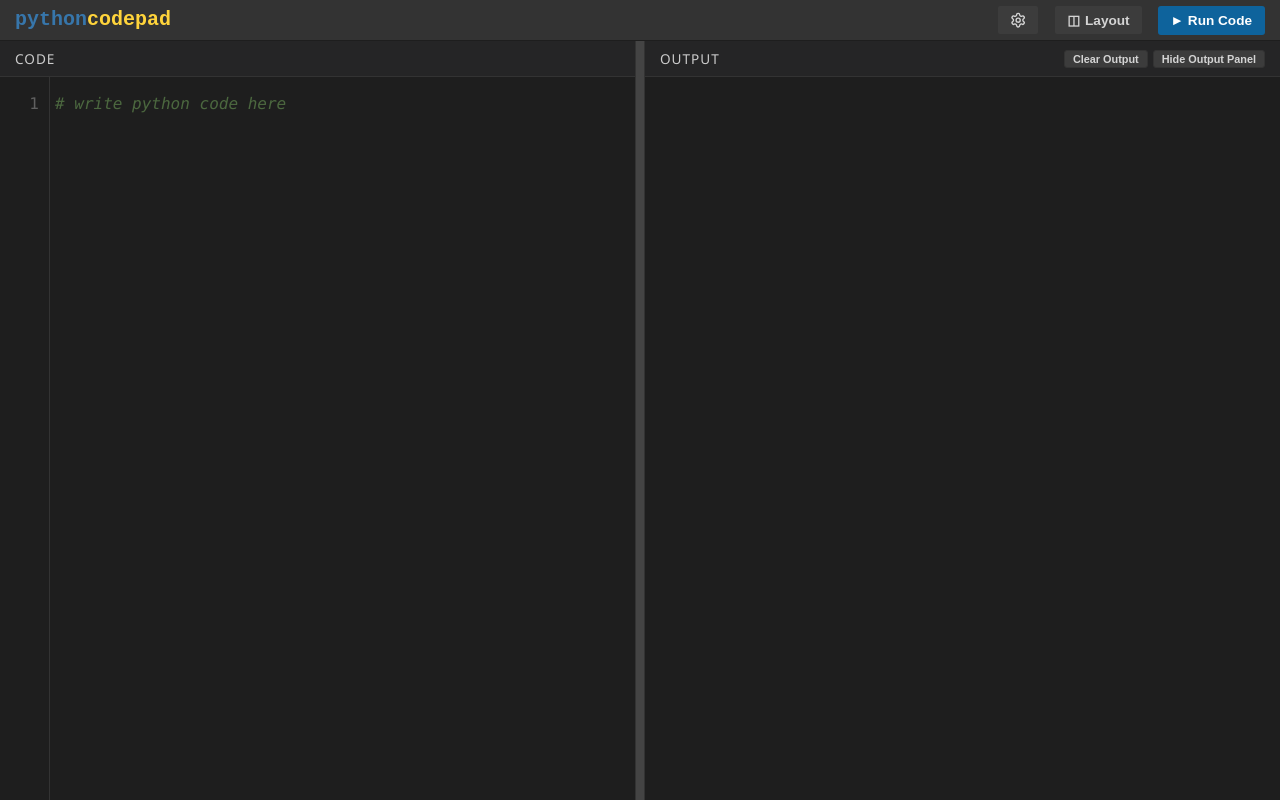
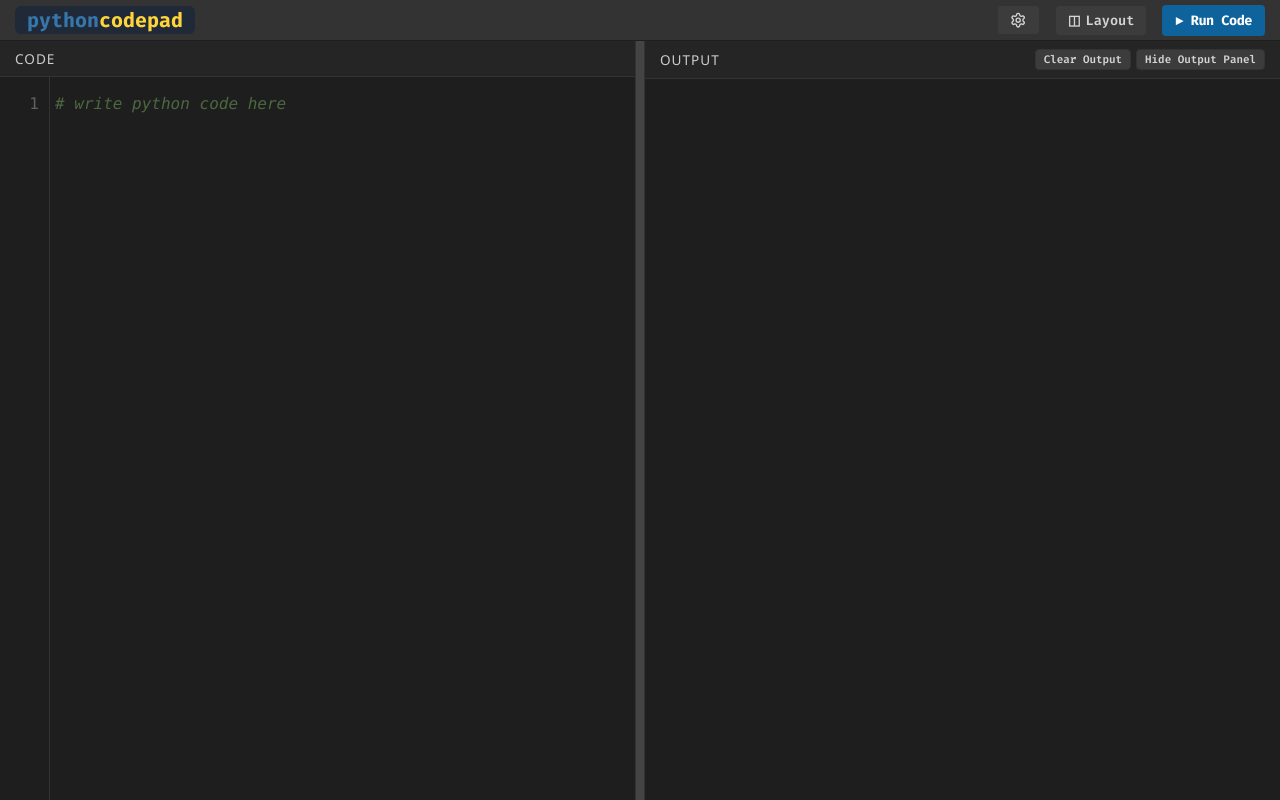
Before and after one commit to pughlu/pyco-pad, a website built with Vite: page index.html in a window 1280 px wide. Built offline with nearby package versions, Linux system fonts and the light colour scheme.

Commit message:
feat: add site favicons, Fira Code font, and update logo and button styles

```diff
--- a/index.html
+++ b/index.html
@@ -5,6 +5,15 @@
   <meta charset="UTF-8" />
   <meta name="viewport" content="width=device-width, initial-scale=1.0" />
   <title>Python Code Editor</title>
+  <!-- Favicons -->
+  <link rel="icon" type="image/svg+xml" href="/favicon.svg" />
+  <link rel="icon" type="image/png" sizes="32x32" href="/favicon-32x32.png">
+  <link rel="icon" type="image/png" sizes="16x16" href="/favicon-16x16.png">
+  <link rel="apple-touch-icon" sizes="180x180" href="/apple-touch-icon.png">
+  <!-- Fonts -->
+  <link rel="preconnect" href="https://fonts.googleapis.com">
+  <link rel="preconnect" href="https://fonts.gstatic.com" crossorigin>
+  <link href="https://fonts.googleapis.com/css2?family=Fira+Code:wght@400;600;700&display=swap" rel="stylesheet">
   <!-- Load Skulpt for Python Execution -->
   <script src="https://cdn.jsdelivr.net/npm/skulpt@1.2.0/dist/skulpt.min.js"></script>
   <script src="https://cdn.jsdelivr.net/npm/skulpt@1.2.0/dist/skulpt-stdlib.js"></script>
--- a/src/style.css
+++ b/src/style.css
@@ -124,6 +124,9 @@ html {
   font-size: 1.25em;
   letter-spacing: 0px;
   line-height: 1;
+  background-color: #1f2937;
+  padding: 4px 12px;
+  border-radius: 6px;
 }
 
 .pyco-logo-py {
@@ -315,8 +318,9 @@ html {
 button {
   border: 1px solid var(--border-color);
   padding: 6px 12px;
-  border-radius: 3px;
+  border-radius: 4px;
   cursor: pointer;
+  font-family: "Fira Code", monospace, sans-serif;
   font-size: 0.85em;
   font-weight: 600;
   transition: all 0.2s ease;
@@ -334,7 +338,13 @@ body.theme-hc button {
 button:hover { background-color: var(--btn-bg-hover); }
 button:disabled { opacity: 0.5; cursor: not-allowed; }
 
-.btn-run, .btn-show-output { background-color: var(--btn-primary); color: #fff; border-color: transparent;}
+.btn-run, .btn-show-output {
+  background-color: var(--btn-primary);
+  color: #fff;
+  border-color: transparent;
+  font-weight: 700;
+  letter-spacing: -0.5px;
+}
 .btn-run:hover, .btn-show-output:hover { background-color: var(--btn-primary-hover); }
 
 body.theme-hc .btn-run, body.theme-hc .btn-show-output { color: #fff; border: 1px solid #fff; }
```
Also changed, not shown: public/android-chrome-192x192.png (added), public/android-chrome-512x512.png (added), public/apple-touch-icon.png (added), public/favicon-16x16.png (added), public/favicon-32x32.png (added), public/favicon.svg (added), pycopad-favicons/android-chrome-192x192.png (added), pycopad-favicons/android-chrome-512x512.png (added), pycopad-favicons/apple-touch-icon.png (added), pycopad-favicons/favicon-16x16.png (added), pycopad-favicons/favicon-32x32.png (added), pycopad-favicons/favicon.svg (added), 1 other file.
